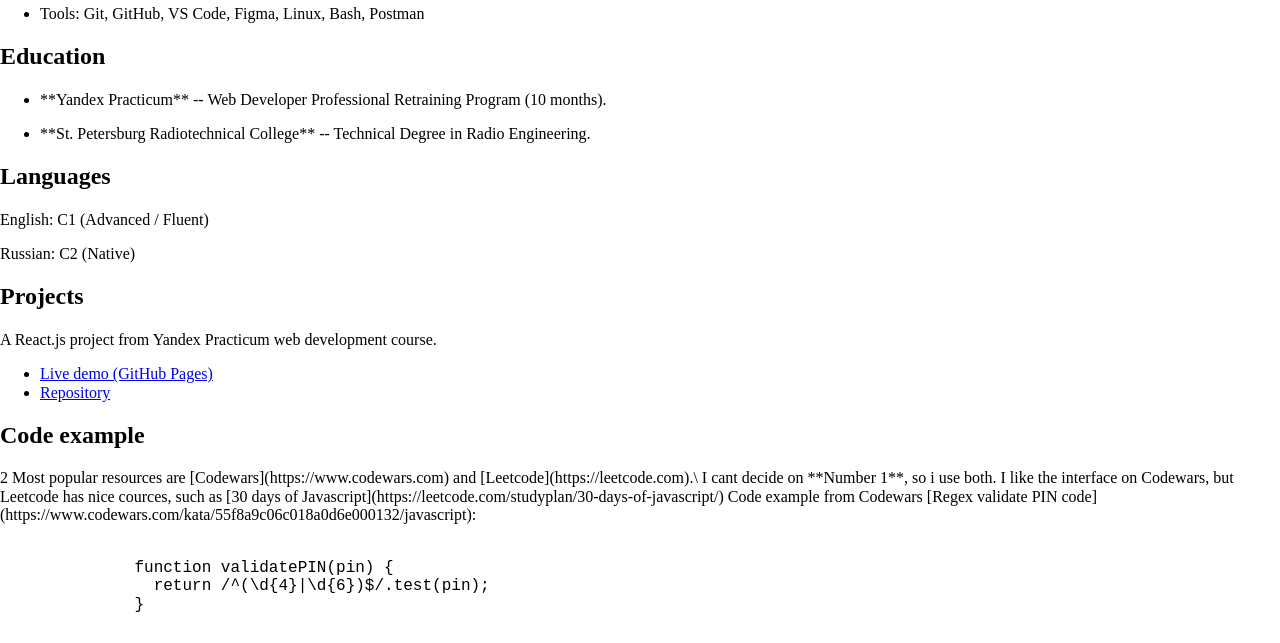
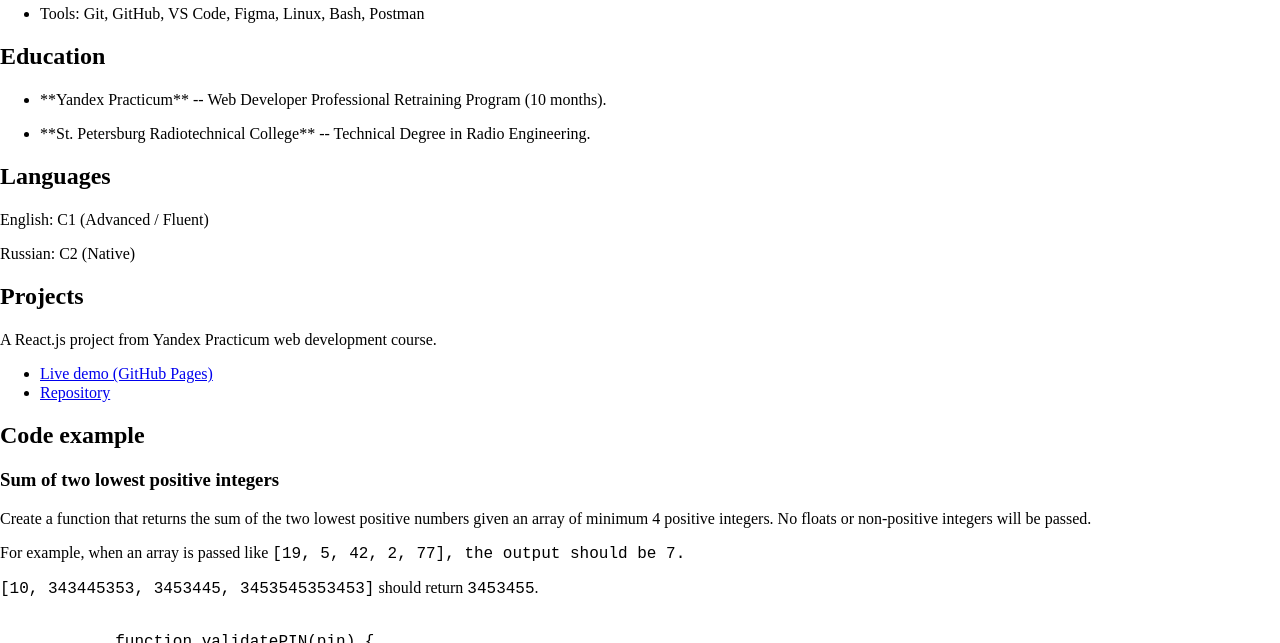
Before and after one commit to comrade-amaks/rsschool-cv, a website: page index.html in a window 1280 px wide. Shown: the part 1227-1870 px from the top of the page. Drawn offline with Linux system fonts and the light colour scheme; files that its build step writes are made by us from their sources.

Commit message:
feat: add code example text

```diff
--- a/index.html
+++ b/index.html
@@ -1,6 +1,5 @@
-<!DOCTYPE html>
+<!doctype html>
 <html lang="en">
-
   <head>
     <meta charset="UTF-8">
     <meta name="viewport" content="width=device-width, initial-scale=1.0">
@@ -28,8 +27,11 @@
       </header>
       <main class="main">
         <section class="section section__hero">
-        <img src="assets/images/me.jpeg" class="profile-pic"
-          alt="portrait photo of a young man smiling in a blue checkered shirt">
+          <img
+            src="assets/images/me.jpeg"
+            class="profile-pic"
+            alt="portrait photo of a young man smiling in a blue checkered shirt"
+          >
           <h1>CV: Andrei Maksimenia</h1>
           <p>Front-end Developer</p>
         </section>
@@ -128,39 +130,59 @@
 
           <ul>
             <li>
-            <a href="https://comrade-amaks.github.io/mesto-react/">Live demo (GitHub Pages)</a>
+              <a href="https://comrade-amaks.github.io/mesto-react/"
+                >Live demo (GitHub Pages)</a
+              >
             </li>
             <li>
-            <a href="https://github.com/comrade-amaks/mesto-react">Repository</a>
+              <a href="https://github.com/comrade-amaks/mesto-react"
+                >Repository</a
+              >
             </li>
           </ul>
           <p></p>
         </section>
         <section class="section section__code-example" id="code-example">
           <h2 class="section__title">Code example</h2>
+          <h3>Sum of two lowest positive integers</h3>
           <p>
-          2 Most popular resources are [Codewars](https://www.codewars.com)
-          and [Leetcode](https://leetcode.com).\ I cant decide on **Number
-          1**, so i use both. I like the interface on Codewars, but Leetcode
-          has nice cources, such as [30 days of
-          Javascript](https://leetcode.com/studyplan/30-days-of-javascript/)
-          Code example from Codewars [Regex validate PIN
-          code](https://www.codewars.com/kata/55f8a9c06c018a0d6e000132/javascript):
+            Create a function that returns the sum of the two lowest positive
+            numbers given an array of minimum 4 positive integers. No floats or
+            non-positive integers will be passed.
           </p>
-        <pre><code>
+          <p>
+            For example, when an array is passed like
+            <code
+              >[19, 5, 42, 2, 77], the output should be <code>7</code>.</code
+            >
+          </p>
+
+          <p>
+            <code>[10, 343445353, 3453445, 3453545353453]</code>
+            should return <code>3453455</code>.
+          </p>
+          <pre>
+          <code>
             function validatePIN(pin) {
               return /^(\d{4}|\d{6})$/.test(pin);
             }
-            </code></pre>
+          </code>
+        </pre>
         </section>
       </main>
       <footer class="footer">
-      <img src="assets/rs-school-logo.svg" alt="RS School course logo" class="logo" width="100">
+        <img
+          src="assets/rs-school-logo.svg"
+          alt="RS School course logo"
+          class="logo"
+          width="100"
+        >
         <span>&copy;&nbsp;2026</span>
         <a href="https://github.com/comrade‑amaks">GitHub</a>
-      <a href="https://rs.school/courses/javascript-preschool-ru">RS School course</a>
+        <a href="https://rs.school/courses/javascript-preschool-ru"
+          >RS School course</a
+        >
       </footer>
     </div>
   </body>
-
 </html>
```
Lines whose indentation alone changed are shown as unchanged.
